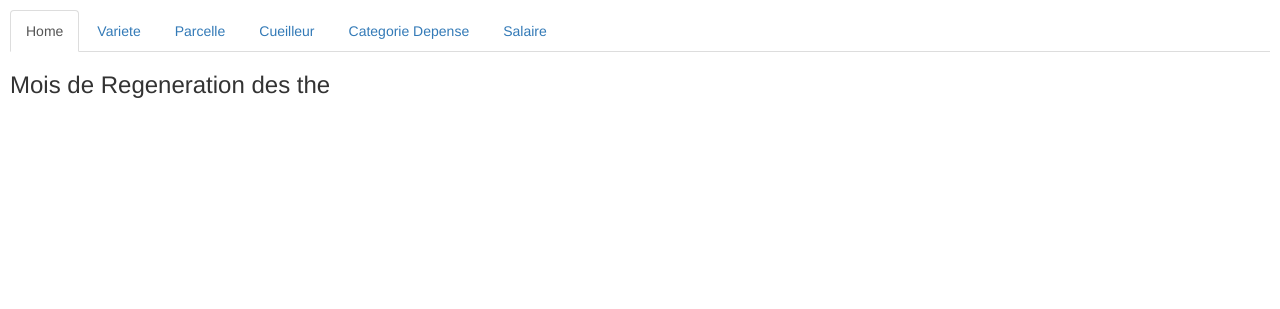
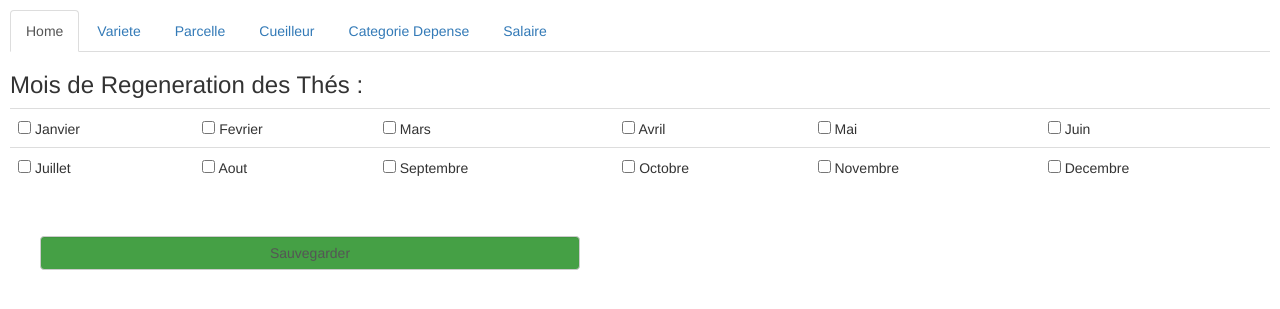
Before and after one commit to Hery0019/Final-S3, a PHP site: page /affichage/pages/acceuil_admin.html in a window 1280 px wide. Shown: the top 309 px of the page. Run offline with PHP 8.4, Linux system fonts and the light colour scheme.

Commit message:
HTML
Misy commit any @ affichage

```diff
--- a/affichage/assets/css/acceuil.css
+++ b/affichage/assets/css/acceuil.css
@@ -39,3 +39,10 @@ body{
     font-size: 50px;
     color: #17961c;
 }
+
+
+.liiiiiiste{
+    padding: 200px;
+    margin: 30px;
+    background-color: grey;
+}
--- a/affichage/pages/acceuil_admin.html
+++ b/affichage/pages/acceuil_admin.html
@@ -16,6 +16,28 @@
         <li role="presentation"><a href="categorie_depense.html">Categorie Depense</a></li>
         <li role="presentation"><a href="salaire.html">Salaire</a></li>
     </ul>
-    <h3>Mois de Regeneration des the</h3>
+    <h3>Mois de Regeneration des Thés :</h3>
+
+        <table class="table">
+            <tr>
+                <td><input type="checkbox" value="1"> Janvier</td>
+                <td><input type="checkbox" value="2"> Fevrier</td>
+                <td><input type="checkbox" value="3"> Mars</td>
+                <td><input type="checkbox" value="4"> Avril</td>
+                <td><input type="checkbox" value="5"> Mai</td>
+                <td><input type="checkbox" value="6"> Juin</td>
+            </tr>
+            <tr>
+                <td><input type="checkbox" value="7"> Juillet</td>
+                <td><input type="checkbox" value="8"> Aout</td>
+                <td><input type="checkbox" value="9"> Septembre</td>
+                <td><input type="checkbox" value="10"> Octobre</td>
+                <td><input type="checkbox" value="11"> Novembre</td>
+                <td><input type="checkbox" value="12"> Decembre</td>
+            </tr>
+        </table>
+    <div class="results">
+        <input type="submit" class="form-control" id="submit" value="Sauvegarder" width="300px">
+    </div>
 </body>
 </html>
```
